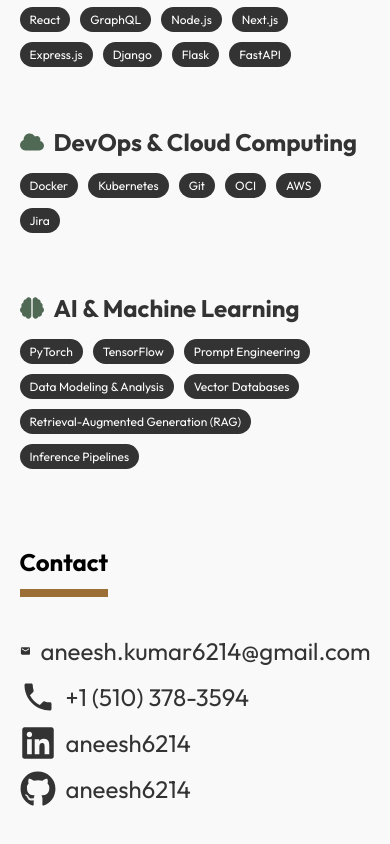
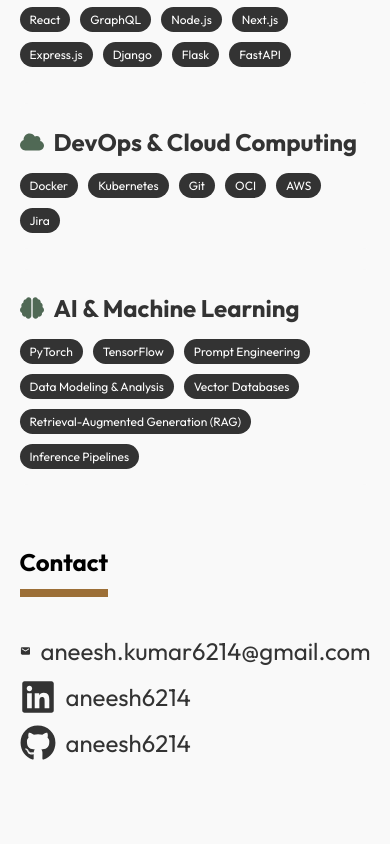
Before and after one commit to aneesh6214/simple-portfolio, a React (Create React App) app in the folder my-portfolio/: page / in a window 390 px wide. Shown: the part 3388-4232 px from the top of the page. After the commit the page ends 4186 px from the top, so only its background shows below. Built offline with nearby package versions, Linux system fonts and the light colour scheme.

Commit message:
removed phone#

```diff
--- a/my-portfolio/src/components/Contact.tsx
+++ b/my-portfolio/src/components/Contact.tsx
@@ -13,10 +13,6 @@
                     <a href="mailto:aneesh.kumar6214@gmail.com">
                         aneesh.kumar6214@gmail.com
                     </a>
-                </li>
-                <li>
-                    <MdPhone className="contact-icon" />
-                    <a href="tel:+1234567890">+1 (510) 378-3594</a>
                 </li>
                 <li>
                     <FaLinkedin className="contact-icon" />
```
